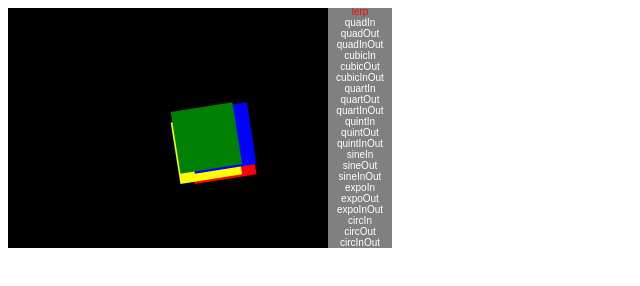
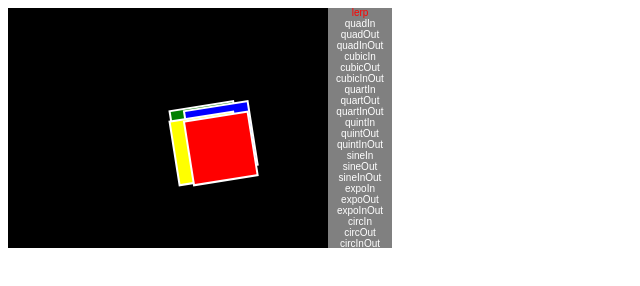
Before and after one commit to chreeshendolo/learning, a plain HTML site: page tweening/index.html in a window 1280 px wide. Shown: the whole page, without its empty margins (0-640 px from the left). Drawn offline with Linux system fonts and the light colour scheme.

Commit message:
Add renderings.js from separated rendering code
-Abstracted rendering code
-Created renders to be utilized by objects
-Restructured index.js to use rendering.js
-Add reference in index.html to use rendering.js

```diff
--- a/tweening/index.html
+++ b/tweening/index.html
@@ -5,6 +5,7 @@
 <body>
 <script src = "ease.js"></script>
 <script src = "tweening.js"></script>
+<script src = "rendering.js"></script>
 <script src = "index.js"></script>
 </body>
 </html>
--- a/tweening/index.js
+++ b/tweening/index.js
@@ -1,5 +1,5 @@
 var Tween = new Tweening();
-
+var Render = new Rendering();
 console.log("yeah bud");
 
 var stage = document.createElement( "canvas" );
@@ -16,7 +16,7 @@ var rightPanel = {
 	y: 0,
 	w: 64,
 	h: stage.height,
-	color: 'grey'
+	c: 'grey'
 }
 
 stage.width += rightPanel.w;
@@ -60,13 +60,14 @@ var easeNames = getEaseNames();
 var selectedEase = {};
 
 var easeButtons = [];
-var easeButton = function( name, x, y, w, h ) {
-	this.name = name;
+var easeButton = function( t, x, y, w, h, f ) {
+	this.t = t;
 	this.x = x;
 	this.y = y;
 	this.w = w;
 	this.h = h;
-	this.color = "white";
+	this.c = "white";
+	this.f = f;
 
 	easeButtons.push( this );
 };
@@ -82,21 +83,22 @@ var createButtons = function() {
 		var name = easeNames[ i ];
 
 
-
-		ctx.font = "10px Arial";
+		var font = 10;
+		ctx.font = font + "px Arial";
 		var txtWidth = ctx.measureText( name ).width;
 
 		var txt = {
 			x: x + rightPanel.w * .5 - txtWidth * .5,
 			y: y,
 			w: txtWidth,
-			h: 9
+			h: 9,
+			f: font
 		}
 
-		var bttn = new easeButton( name, txt.x, txt.y, txt.w, txt.h )
+		var bttn = new easeButton( name, txt.x, txt.y, txt.w, txt.h, txt.f )
 
 		if( i === 0 ) {
-			bttn.color = "red";
+			bttn.c = "red";
 			selectedEase = bttn;
 		}
 
@@ -108,13 +110,13 @@ createButtons();
 
 var boxes = [];
 
-var boxEnt = function( x, y, w, h, color, dest ) {
+var boxEnt = function( x, y, w, h, c, dest ) {
 	this.x = x;
 	this.y = y;
 	this.w = w;
 	this.h = h;
 	this.r = 0;
-	this.color = color;
+	this.c = c;
 
 	this.tweening = 0;
 
@@ -137,7 +139,7 @@ boxEnt.prototype.nextTween = function() {
 
 	this.state += this.inc;
 
-	Tween.createTween( this, this.tweens[ this.state ], 1000, selectedEase.name );
+	Tween.createTween( this, this.tweens[ this.state ], 1000, selectedEase.t );
 }
 
 new boxEnt( 0, 0, 32, 32, "green", { x: 288, y: 208, w: 32, h: 32, r: Math.PI * 2 } );
@@ -159,9 +161,9 @@ var checkClick = function() {
 
 			if( lrc && tbc ) {
 
-				selectedEase.color = "white";
+				selectedEase.c = "white";
 				selectedEase = bttn;
-				selectedEase.color = "red";
+				selectedEase.c = "red";
 			}
 		}
 
@@ -173,8 +175,8 @@ var checkClick = function() {
 
 var lastTime = 0;
 
-var render = function( t ) {
-	requestAnimationFrame( render );
+var loop = function( t ) {
+	requestAnimationFrame( loop );
 
 	var dt = t - lastTime;
 
@@ -191,42 +193,24 @@ var render = function( t ) {
 
 	checkClick();
 
-	ctx.fillStyle = "black";
-	ctx.fillRect( 0, 0, stage.width, stage.height );
+	for( var i = easeButtons.length - 1; i >= 0; --i ) {
+		var bttn = easeButtons[ i ];
 
-	ctx.fillStyle = rightPanel.color;
-	ctx.fillRect( rightPanel.x, rightPanel.y, rightPanel.w, rightPanel.h );
+		Render.createRender( bttn, [ 'fillText' ] );
+	}
+
+	Render.createRender( rightPanel );
 
 	for( var i = boxes.length - 1; i >= 0; --i ) {
 		var box = boxes[ i ];
-
-		var bx = box.x,
-			by = box.y,
-			bw = box.w,
-			bh = box.h,
-			bwh = bw * .5,
-			bhh = bh * .5;
-
-		ctx.save();
-
-		ctx.translate( bx + bwh, by + bhh );
-
-		ctx.rotate( box.r );
-
-		ctx.fillStyle = box.color;
-		ctx.fillRect( -bwh, -bhh, bw, bh );
-
-		ctx.restore();
+		Render.createRender( box, [ 'fillRect', 'strokeRect' ] );
 	}
 
-	for( var i = easeButtons.length - 1; i >= 0; --i ) {
-		var bttn = easeButtons[ i ];
+	Render.update();
 
-		ctx.fillStyle = bttn.color;
-		ctx.fillText( bttn.name, bttn.x, bttn.y + 7 );
-	}
+
 }
 
 
 
-requestAnimationFrame( render );
+requestAnimationFrame( loop );
--- /dev/null
+++ b/tweening/rendering.js
@@ -0,0 +1,110 @@
+console.log( "rendering.js up!" );
+
+var Rendering = function() {
+		this.renders = [];
+	};
+
+var proto = Rendering.prototype;
+
+proto.createRender = function( target, styles ) {
+
+			var base = function() {
+				this.x = target.x,
+				this.y = target.y,
+				this.w = target.w,
+				this.h = target.h,
+				this.r = target.r,
+				this.c = target.c;
+			}
+
+			var views = {
+				fillRect: function(){
+					var tempBase = new base();
+					tempBase.s = "fillRect";
+
+					return tempBase;
+				},
+				strokeRect: function(){
+					var tempBase = new base();
+					tempBase.lw = 2;
+					tempBase.s = "strokeRect";
+
+					return tempBase;
+				},
+				fillText: function(){
+					var tempBase = new base();
+					tempBase.t = target.t;
+					tempBase.f = target.f;
+					tempBase.s = "fillText";
+
+					return tempBase;
+				}
+			};
+
+
+
+			if( styles ) {
+
+				var sl = styles.length;
+
+				for( var i = 0; i < sl; ++i ) {
+					var style = styles[ i ];
+
+					this.renders.push( views[ style ]() );
+				}
+			}
+			else {
+				this.renders.push( views.fillRect() );
+			}
+		};
+
+proto.update = function() {
+	ctx.fillStyle = "black";
+	ctx.fillRect( 0, 0, stage.width, stage.height );
+
+	for( var i = this.renders.length - 1; i >= 0; --i ) {
+		var render = this.renders[ i ];
+
+		var	t = render.t,
+			s = render.s,
+			f = render.f,
+			c = render.c,
+			r = render.r,
+			rx = render.x,
+			ry = render.y,
+			rw = render.w,
+			rh = render.h,
+			rwh = rw * .5,
+			rhh = rh * .5;
+
+		ctx.save();
+
+		ctx.translate( rx + rwh, ry + rhh );
+
+		ctx.rotate( r );
+
+		ctx.fillStyle = c;
+
+		if( s == 'fillRect' ) ctx.fillRect( -rwh, -rhh, rw, rh );
+
+		if( s == 'strokeRect' ) {
+			rwh += render.lw;
+			rhh += render.lw;
+			rw += render.lw * 2;
+			rh += render.lw * 2;
+
+			ctx.fillStyle = "white";
+			ctx.fillRect( -rwh, -rhh, rw, rh );
+		}
+
+		if( s == 'fillText' ) {
+			ctx.font = f + "px Arial";
+			rhh -= f * .8;
+			ctx.fillText( t, -rwh, -rhh );
+		}
+
+		ctx.restore();
+
+		this.renders.splice( i, 1 );
+	}
+}
```
